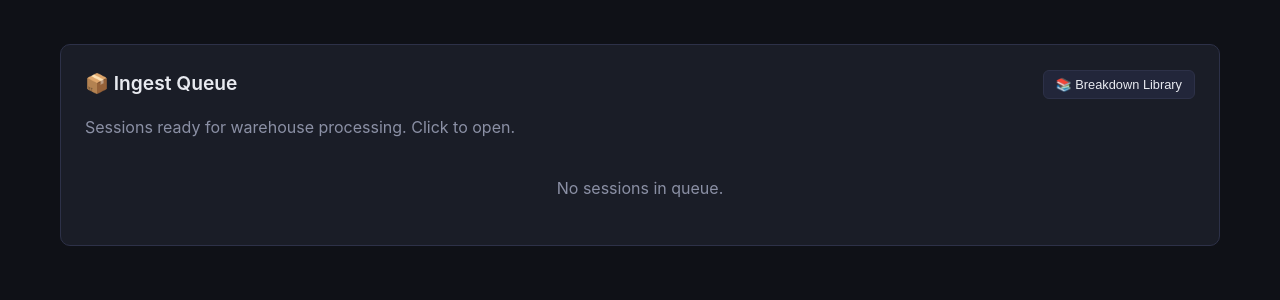
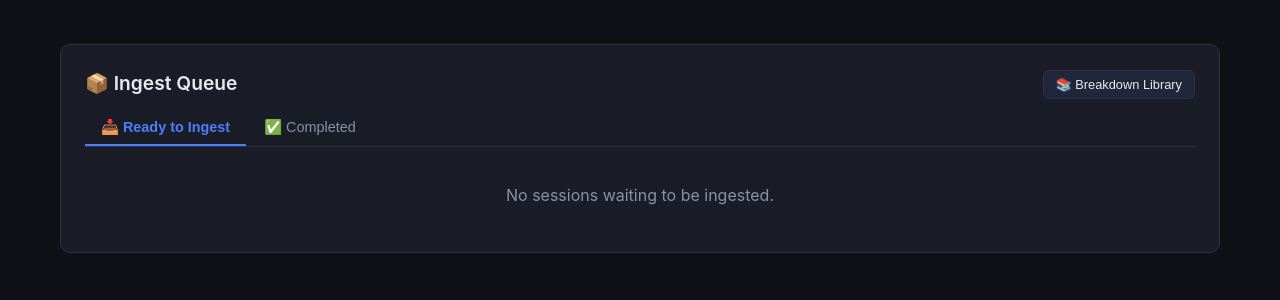
Before and after one commit to bolero-pf/packfresh-automation, a Flask app: page / in a window 1280 px wide. Shown: the part 110-410 px from the top of the page. Run offline with Flask 3, Linux system fonts and the light colour scheme; data that the repository does not hold is empty; some libraries are stand-ins or nearby versions.

Commit message:
split ingestion queue into pending + completed tabs
- "Ready to Ingest" tab shows received + partially_ingested sessions
  as the existing big clickable cards
- "Completed" tab shows ingested sessions as a compact table with
  customer, type, items, offer amount, ingested date, and View button
- Date filter on completed tab (7/14/30/90 days or all time)
- New backend endpoints: list_sessions_pending() and list_sessions_completed()
- Completed sessions sorted by ingested_at descending

Co-Authored-By: Claude Opus 4.6 (1M context) <noreply@anthropic.com>

```diff
--- a/apps/ingestion/app.py
+++ b/apps/ingestion/app.py
@@ -202,7 +202,13 @@ def index():
 
 @app.route("/api/ingest/sessions")
 def list_sessions():
-    sessions = ingest.list_sessions(limit=int(request.args.get("limit", 50)))
+    status = request.args.get("status", "pending")  # 'pending' or 'completed'
+    limit = int(request.args.get("limit", 50))
+    days = request.args.get("days")  # for completed: filter by recency
+    if status == "completed":
+        sessions = ingest.list_sessions_completed(limit=limit, days=int(days) if days else None)
+    else:
+        sessions = ingest.list_sessions_pending(limit=limit)
     return jsonify([_serialize(s) for s in sessions])
 
 
--- a/apps/ingestion/ingest.py
+++ b/apps/ingestion/ingest.py
@@ -36,6 +36,54 @@ def list_sessions(limit: int = 50) -> list[dict]:
         ORDER BY
             CASE s.status WHEN 'received' THEN 0 ELSE 1 END,
             s.created_at DESC
+        LIMIT %s
+    """, (limit,))
+
+
+def list_sessions_pending(limit: int = 50) -> list[dict]:
+    """List sessions that still need ingesting (received + partially_ingested)."""
+    return query("""
+        SELECT s.*,
+               COUNT(i.id) AS item_count,
+               COALESCE(SUM(i.quantity), 0) AS total_qty
+        FROM intake_sessions s
+        LEFT JOIN intake_items i ON i.session_id = s.id
+            AND i.item_status IN ('good', 'damaged')
+        WHERE s.status IN ('received', 'partially_ingested')
+        GROUP BY s.id
+        ORDER BY
+            CASE s.status WHEN 'received' THEN 0 ELSE 1 END,
+            s.created_at DESC
+        LIMIT %s
+    """, (limit,))
+
+
+def list_sessions_completed(limit: int = 50, days: int = None) -> list[dict]:
+    """List fully ingested sessions, optionally filtered by recency."""
+    if days:
+        return query("""
+            SELECT s.*,
+                   COUNT(i.id) AS item_count,
+                   COALESCE(SUM(i.quantity), 0) AS total_qty
+            FROM intake_sessions s
+            LEFT JOIN intake_items i ON i.session_id = s.id
+                AND i.item_status IN ('good', 'damaged')
+            WHERE s.status = 'ingested'
+              AND s.ingested_at >= CURRENT_TIMESTAMP - INTERVAL '%s days'
+            GROUP BY s.id
+            ORDER BY s.ingested_at DESC
+            LIMIT %s
+        """, (days, limit))
+    return query("""
+        SELECT s.*,
+               COUNT(i.id) AS item_count,
+               COALESCE(SUM(i.quantity), 0) AS total_qty
+        FROM intake_sessions s
+        LEFT JOIN intake_items i ON i.session_id = s.id
+            AND i.item_status IN ('good', 'damaged')
+        WHERE s.status = 'ingested'
+        GROUP BY s.id
+        ORDER BY s.ingested_at DESC
         LIMIT %s
     """, (limit,))
 
--- a/apps/ingestion/templates/ingest_dashboard.html
+++ b/apps/ingestion/templates/ingest_dashboard.html
@@ -162,6 +162,15 @@
         }
         @keyframes spin { to { transform: rotate(360deg); } }
 
+        /* ─── TABS ─── */
+        .tab-btn {
+            background: none; border: none; padding: 8px 16px;
+            font-size: 0.9rem; color: var(--text-dim); cursor: pointer;
+            border-bottom: 2px solid transparent; transition: all 0.15s;
+        }
+        .tab-btn:hover { color: var(--text); }
+        .tab-btn.active { color: var(--accent); border-bottom-color: var(--accent); font-weight: 600; }
+
         /* ─── SESSION LIST ─── */
         .session-row {
             display: grid; grid-template-columns: 1fr auto auto auto;
@@ -216,13 +225,33 @@
     <!-- Session List -->
     <div id="session-list-view">
         <div class="card">
-            <div style="display:flex; align-items:center; gap:12px; margin-bottom:16px; flex-wrap:wrap;">
+            <div style="display:flex; align-items:center; gap:12px; margin-bottom:12px; flex-wrap:wrap;">
                 <h2 style="margin-bottom:0;">📦 Ingest Queue</h2>
                 <button class="btn btn-secondary btn-sm" onclick="showBreakdownLibrary()" style="margin-left:auto; font-size:0.8rem;">📚 Breakdown Library</button>
             </div>
-            <p style="color:var(--text-dim); margin-bottom:16px;">Sessions ready for warehouse processing. Click to open.</p>
-            <div id="sessions-list">
-                <div class="loading"><span class="spinner"></span> Loading sessions...</div>
+            <div style="display:flex; gap:2px; margin-bottom:16px; border-bottom:1px solid var(--border);">
+                <button class="tab-btn active" id="tab-btn-pending" onclick="switchQueueTab('pending')">📥 Ready to Ingest</button>
+                <button class="tab-btn" id="tab-btn-completed" onclick="switchQueueTab('completed')">✅ Completed</button>
+            </div>
+            <div id="tab-pending">
+                <div id="sessions-list">
+                    <div class="loading"><span class="spinner"></span> Loading sessions...</div>
+                </div>
+            </div>
+            <div id="tab-completed" style="display:none;">
+                <div style="display:flex; gap:8px; align-items:center; margin-bottom:12px; flex-wrap:wrap;">
+                    <select id="completed-days" onchange="loadCompletedSessions()" style="font-size:0.85rem; padding:4px 8px;">
+                        <option value="7">Last 7 days</option>
+                        <option value="14">Last 14 days</option>
+                        <option value="30" selected>Last 30 days</option>
+                        <option value="90">Last 90 days</option>
+                        <option value="">All time</option>
+                    </select>
+                    <span id="completed-count" style="font-size:0.8rem; color:var(--text-dim);"></span>
+                </div>
+                <div id="completed-sessions-list">
+                    <div class="loading"><span class="spinner"></span> Loading...</div>
+                </div>
             </div>
         </div>
     </div>
@@ -372,19 +401,28 @@ document.addEventListener('click', (e) => {
 // SESSION LIST
 // ═══════════════════════════════════════════════════════════════════
 
+function switchQueueTab(tab) {
+    document.getElementById('tab-pending').style.display = tab === 'pending' ? '' : 'none';
+    document.getElementById('tab-completed').style.display = tab === 'completed' ? '' : 'none';
+    document.getElementById('tab-btn-pending').classList.toggle('active', tab === 'pending');
+    document.getElementById('tab-btn-completed').classList.toggle('active', tab === 'completed');
+    if (tab === 'completed') loadCompletedSessions();
+    else loadSessions();
+}
+
 async function loadSessions() {
     const el = document.getElementById('sessions-list');
     try {
-        const r = await fetch('/api/ingest/sessions');
+        const r = await fetch('/api/ingest/sessions?status=pending');
         const sessions = await r.json();
         if (!sessions.length) {
-            el.innerHTML = '<p style="color:var(--text-dim); text-align:center; padding:20px;">No sessions in queue.</p>';
+            el.innerHTML = '<p style="color:var(--text-dim); text-align:center; padding:20px;">No sessions waiting to be ingested.</p>';
             return;
         }
         el.innerHTML = sessions.map(s => {
             const status = s.status;
-            const badgeClass = status === 'received' ? 'badge-amber' : status === 'partially_ingested' ? 'badge-blue' : 'badge-green';
-            const badgeLabel = status === 'received' ? 'Ready' : status === 'partially_ingested' ? '📦 Partial' : 'Ingested';
+            const badgeClass = status === 'received' ? 'badge-amber' : 'badge-blue';
+            const badgeLabel = status === 'received' ? 'Ready' : '📦 Partial';
             const date = new Date(s.created_at).toLocaleDateString();
             return `<div class="session-row" onclick="viewSession('${s.id}')">
                 <div>
@@ -399,6 +437,46 @@ async function loadSessions() {
                 <div style="font-weight:700; font-size:1.1rem;">$${(s.total_offer_amount || 0).toFixed(2)}</div>
             </div>`;
         }).join('');
+    } catch(err) {
+        el.innerHTML = `<div class="alert alert-error">${err.message}</div>`;
+    }
+}
+
+async function loadCompletedSessions() {
+    const el = document.getElementById('completed-sessions-list');
+    const countEl = document.getElementById('completed-count');
+    const days = document.getElementById('completed-days').value;
+    el.innerHTML = '<div class="loading"><span class="spinner"></span> Loading...</div>';
+    try {
+        const url = `/api/ingest/sessions?status=completed&limit=100${days ? '&days=' + days : ''}`;
+        const r = await fetch(url);
+        const sessions = await r.json();
+        if (countEl) countEl.textContent = `${sessions.length} session${sessions.length !== 1 ? 's' : ''}`;
+        if (!sessions.length) {
+            el.innerHTML = '<p style="color:var(--text-dim); text-align:center; padding:20px;">No completed sessions in this period.</p>';
+            return;
+        }
+        el.innerHTML = `<table style="width:100%; font-size:0.85rem;">
+            <thead><tr>
+                <th style="text-align:left;">Customer</th>
+                <th style="text-align:left;">Type</th>
+                <th>Items</th>
+                <th>Offer</th>
+                <th>Ingested</th>
+                <th></th>
+            </tr></thead>
+            <tbody>${sessions.map(s => {
+                const ingestedDate = s.ingested_at ? new Date(s.ingested_at).toLocaleDateString() : '—';
+                return `<tr>
+                    <td style="font-weight:600;">${s.customer_name || 'Unknown'}</td>
+                    <td style="color:var(--text-dim);">${s.session_type || 'sealed'}</td>
+                    <td style="text-align:center;">${s.item_count || 0} <small style="color:var(--text-dim);">(${s.total_qty || 0} units)</small></td>
+                    <td style="text-align:center; font-weight:600;">$${(s.total_offer_amount || 0).toFixed(2)}</td>
+                    <td style="text-align:center; color:var(--text-dim);">${ingestedDate}</td>
+                    <td><button class="btn btn-secondary btn-sm" style="font-size:0.75rem;" onclick="viewSession('${s.id}')">View</button></td>
+                </tr>`;
+            }).join('')}</tbody>
+        </table>`;
     } catch(err) {
         el.innerHTML = `<div class="alert alert-error">${err.message}</div>`;
     }
```
